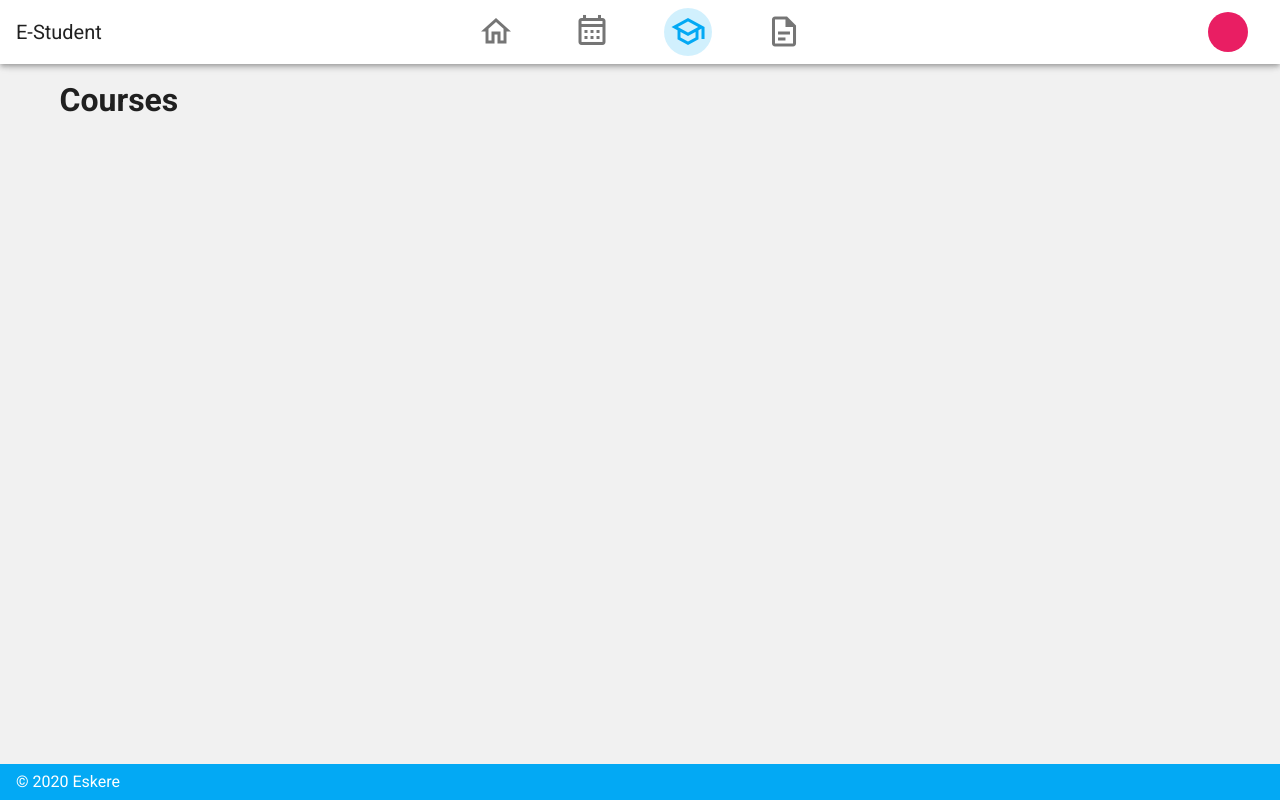
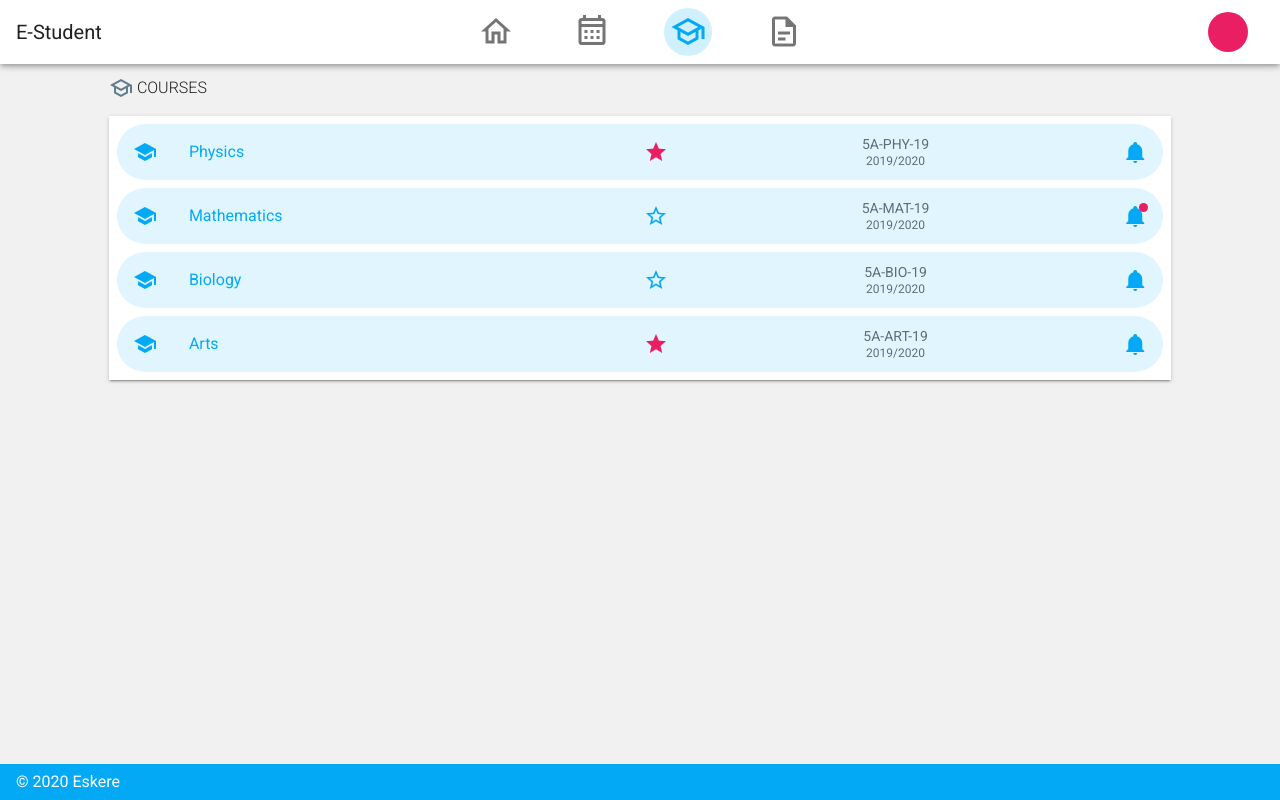
Before and after one commit to Duchynko/e-student-client, a Vue app: page /courses in a window 1280 px wide. Built offline with nearby package versions, Linux system fonts and the light colour scheme.

Commit message:
feat: add courses view

```diff
--- a/src/views/Courses.vue
+++ b/src/views/Courses.vue
@@ -1,6 +1,44 @@
 <template>
   <v-container>
-    <h1>Courses</h1>
+    <v-row justify="center">
+      <v-col cols="11">
+        <v-icon color="info" class="float-left mr-1">mdi-school-outline</v-icon>
+        <p class="font-weight-light">COURSES</p>
+        <v-card class="mx-auto" tile>
+          <v-list rounded>
+            <v-list-item-group v-model="item" color="primary">
+              <v-list-item
+                v-for="(item, i) in items"
+                :key="i"
+                :to="{ name: 'Course.Overview', params: { course: item.name, item: item } }"
+              >
+                <v-list-item-icon>
+                  <v-icon>mdi-school</v-icon>
+                </v-list-item-icon>
+
+                <v-list-item-content>
+                  <v-list-item-title v-text="item.name"></v-list-item-title>
+                </v-list-item-content>
+
+                <v-list-item-icon @click="stared(item)">
+                  <v-icon v-if="item.stared" color="secondary">mdi-star</v-icon>
+                  <v-icon v-else>mdi-star-outline</v-icon>
+                </v-list-item-icon>
+
+                <v-list-item-content class="text-center">
+                  <v-list-item-subtitle v-text="item.code"></v-list-item-subtitle>
+                  <v-list-item-action-text>2019/2020</v-list-item-action-text>
+                </v-list-item-content>
+
+                <v-badge :value="item.notifications" overlap color="secondary" dot>
+                  <v-icon>mdi-bell</v-icon>
+                </v-badge>
+              </v-list-item>
+            </v-list-item-group>
+          </v-list>
+        </v-card>
+      </v-col>
+    </v-row>
   </v-container>
 </template>
 
@@ -8,5 +46,49 @@
 import Vue from 'vue'
 export default Vue.extend({
   name: 'Courses',
+  data: () => {
+    return {
+      item: undefined,
+      items: [
+        {
+          name: 'Physics',
+          code: '5A-PHY-19',
+          events: ['e1', 'e2'],
+          tasks: ['t1, t2'],
+          stared: true,
+          notifications: false,
+        },
+        {
+          name: 'Mathematics',
+          code: '5A-MAT-19',
+          events: ['e1', 'e2'],
+          tasks: ['t1, t2'],
+          stared: false,
+          notifications: true,
+        },
+        {
+          name: 'Biology',
+          code: '5A-BIO-19',
+          events: ['e1', 'e2'],
+          tasks: ['t1, t2'],
+          stared: false,
+          notifications: false,
+        },
+        {
+          name: 'Arts',
+          code: '5A-ART-19',
+          events: ['e1', 'e2'],
+          tasks: ['t1, t2'],
+          stared: true,
+          notifications: false,
+        },
+      ],
+    }
+  },
+  methods: {
+    stared(item: any) {
+      item.stared = !item.stared
+    },
+  },
 })
 </script>
```
